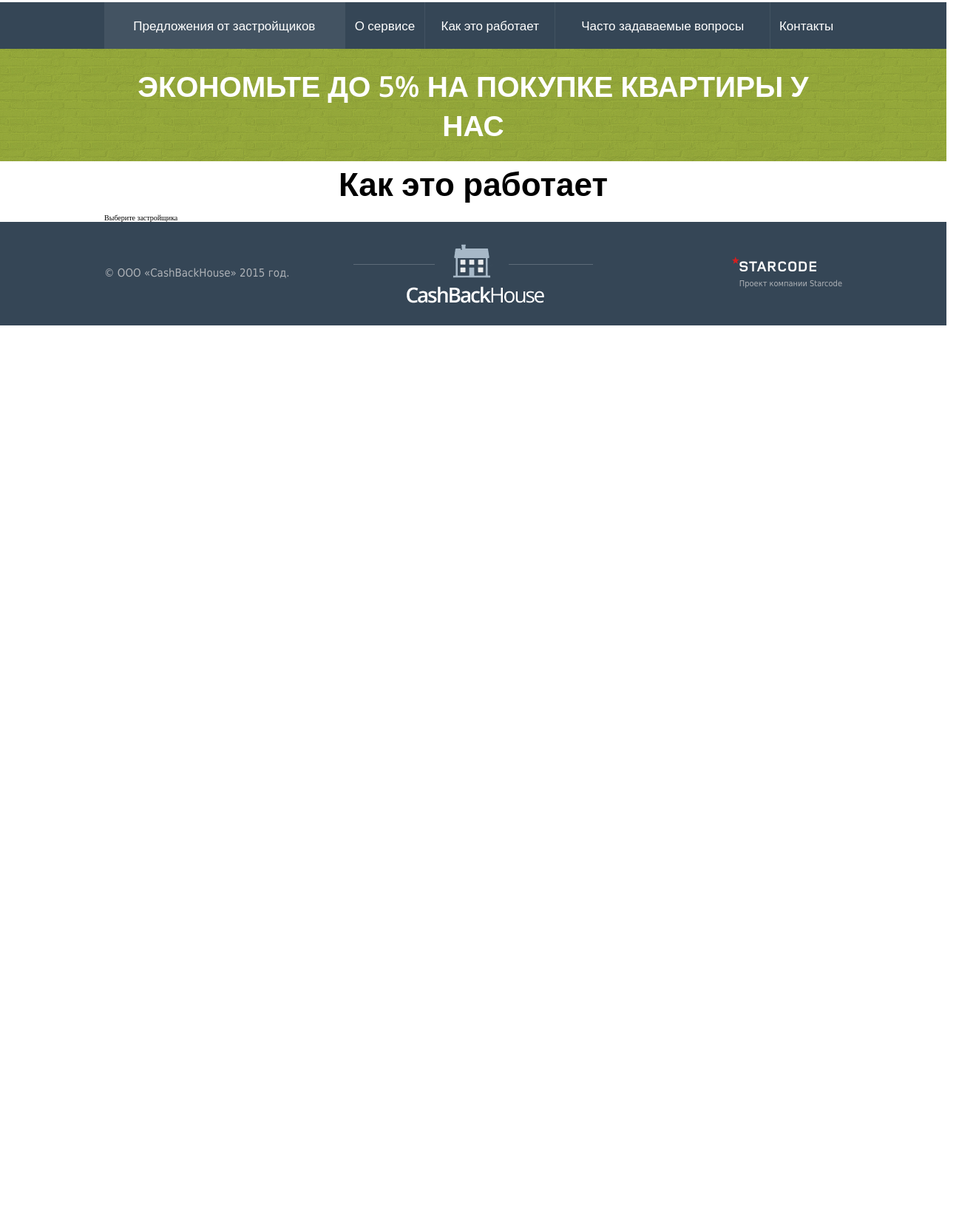
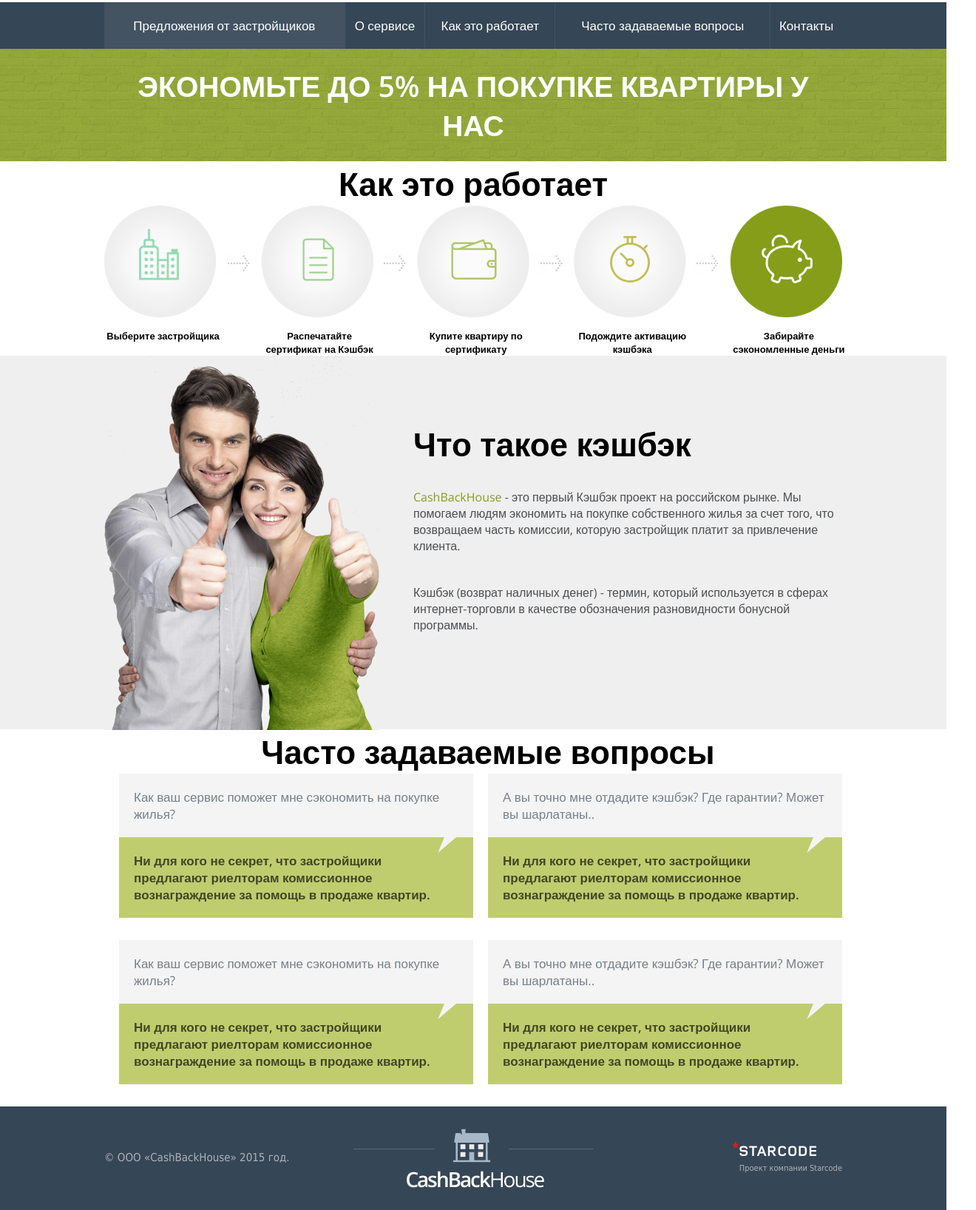
Before and after one commit to kkambucha/cashback, a website: page src/index.html in a window 1280 px wide. Shown: the part 112-1748 px from the top of the page at 74% size, 1320 px wide, since content can reach past the window. Before the commit the page ends 800 px from the top, so only its background shows below. Drawn offline with nearby package versions, Linux system fonts and the light colour scheme; files that its build step writes are made by us from their sources; files whose address does not match are found by name.

Commit message:
Work work work

```diff
--- a/src/css/partials/style.scss
+++ b/src/css/partials/style.scss
@@ -120,6 +120,30 @@ header{
 .b-adv-text{ background:transparent url('../img/adv-text.jpg'); text-align: center;
 	&__text{ display: block; text-align: center; vertical-align: middle; text-transform: uppercase; font-size: 3.9em; color: $White; font-family: $OpenSans; font-weight: $SemiBold; padding: 23px 20px;}
 }
+.b-how-it-work{ display: block; overflow: visible;
+	&__list{ display: block; margin-right: -60px; overflow: visible; }
+	&__item{ display: block; float: left; width: 20%; position: relative;
+		&:after{ content: ' '; display: block; position: absolute; top: 0; right: 13px; width: 34px; height: 100%; background:transparent url('../img/arrow-left.png') center 65px no-repeat; }
+		&:last-child:after{ display: none; }
+	}
+	&__text{ text-align: center; width: 159px; font-size: 13px; color: #000; font-family: $OpenSans; font-weight: $SemiBold; padding-top: 15px; position: relative; }
+	&__icon{ display: block; width: 152px; height: 152px; box-sizing: border-box; overflow: hidden; text-align: center; }
+	&__icon--dev{  }
+}
+.b-what-it-is{ background: $LightGray2; height: 505px; position: relative;
+	&__image{ display: inline-block; float: left; width: 372px; margin: 0 46px 0 0; }
+	&__text{ font-family: $OpenSans; color: $LightGray3; display: table-cell; vertical-align: middle; }
+	&__text h3{ color: $Black; font-size: 4.4em; font-weight: $SemiBold; margin: 0 0 0.7em 0; }
+	&__text p{ font-size: 1.6em; margin: 0 0 2.6em 0; }
+	&__text a{ color: $HrefsColor; text-decoration: none;
+		&:hover{ text-decoration: underline; }
+	}
+}
+.b-faq{ margin: 0 -40px 0 0;
+	&__item{ box-sizing: border-box; width: 50%; float: left; padding: 0 20px 0 0; margin: 0 0 30px 0; }
+	&__question{ display: block; box-sizing: border-box; padding: 20px; font-family: $OpenSans; font-weight: $Regular; font-size: 1.7em; background: $LightGray; color: $LightBlue2; }
+	&__ask{ display: block; box-sizing: border-box; padding: 20px; font-family: $OpenSans; font-weight: $SemiBold; font-size: 1.7em; color: $YellowDark2; background: $YellowDark url('../img/faq-ask.png') 95% top no-repeat; }
+}
 /*-----------------------------------HOLDERS----------------------------------*/
 
 /*-----------------------------------HELPERS----------------------------------*/
--- a/src/css/partials/vars.scss
+++ b/src/css/partials/vars.scss
@@ -11,9 +11,17 @@ $Bold : 700;
 /*-----------------------------------COLORS----------------------------------*/
 
 $LightBlue : #aeb2b7;
+$LightBlue2 : #77808a;
 $NormalBlue : #435362;
 $DarkBlue : #35424d;
 $DarkBlue2 : #354656;
 $Gray : #919396;
+$LightGray : #f4f4f4;
+$LightGray2 : #efefef;
+$LightGray3 : #4d4f52;
+$HrefsColor : #859d19;
 $Yellow : #c7ba50;
+$YellowDark: #c0cd6e;
+$YellowDark2: #424625;
 $White : #fff;
+$Black: #000;
--- a/src/index.html
+++ b/src/index.html
@@ -17,15 +17,55 @@
 			<p class="l-container b-adv-text__text">экономьте до 5% на покупке квартиры у нас</p>
 		</div>
 
-		<div class="b-block b-how-it-work l-container">
+		<div class="b-block b-how-it-work l-container clearfix">
 			<h3 class="b-block__h3">Как это работает</h3>
-			<ul>
-				<li><span class="b-how-it-work__icon"><img src="" alt=""></span><p>Выберите застройщика</p></li>
-				<li></li>
-				<li></li>
-				<li></li>
-				<li></li>
+			<ul class="b-how-it-work__list">
+				<li class="b-how-it-work__item"><span class="b-how-it-work__icon"><img src="img/adv-building.png" alt=""></span><p class="b-how-it-work__text">Выберите застройщика</p></li>
+				<li class="b-how-it-work__item"><span class="b-how-it-work__icon"><img src="img/adv-docs.png" alt=""></span><p class="b-how-it-work__text">Распечатайте сертификат на Кэшбэк</p></li>
+				<li class="b-how-it-work__item"><span class="b-how-it-work__icon"><img src="img/adv-cash.png" alt=""></span><p class="b-how-it-work__text">Купите квартиру по сертификату</p></li>
+				<li class="b-how-it-work__item"><span class="b-how-it-work__icon"><img src="img/adv-clocks.png" alt=""></span><p class="b-how-it-work__text">Подождите
+активацию кэшбэка</p></li>
+				<li class="b-how-it-work__item"><span class="b-how-it-work__icon"><img src="img/adv-cashback.png" alt=""></span><p class="b-how-it-work__text">Забирайте сэкономленные деньги</p></li>
 			</ul>
+		</div>
+
+		<div class="b-block b-what-it-is">
+			<div class="l-container">
+				<img src="img/good.png" alt="" class="b-what-it-is__image">
+
+				<div class="b-what-it-is__text">
+					<h3>Что такое кэшбэк</h3>
+					<p><a href="#" title="CashBackHouse">CashBackHouse</a> - это первый Кэшбэк проект на российском рынке. Мы помогаем людям экономить на покупке собственного жилья за счет того, что возвращаем часть комиссии, которую застройщик платит за привлечение клиента.</p>
+					<p>Кэшбэк (возврат наличных денег) -  термин, который используется в сферах интернет-торговли в качестве обозначения разновидности бонусной программы.</p>
+				</div>
+			</div>
+		</div>
+
+		<div class="b-block b-faq">
+			<div class="l-container">
+				<h3 class="b-block__h3">Часто задаваемые вопросы</h3>
+
+				<div class="b-faq__item">
+					<p class="b-faq__question">Как ваш сервис поможет мне сэкономить на покупке жилья?</p>
+					<p class="b-faq__ask">Ни для кого не секрет, что застройщики предлагают риелторам комиссионное вознаграждение за помощь в продаже квартир. </p>
+				</div>
+
+				<div class="b-faq__item">
+					<p class="b-faq__question">А вы точно мне отдадите кэшбэк? Где гарантии? Может вы шарлатаны..</p>
+					<p class="b-faq__ask">Ни для кого не секрет, что застройщики предлагают риелторам комиссионное вознаграждение за помощь в продаже квартир.  </p>
+				</div>
+
+				<div class="b-faq__item">
+					<p class="b-faq__question">Как ваш сервис поможет мне сэкономить на покупке жилья?</p>
+					<p class="b-faq__ask">Ни для кого не секрет, что застройщики предлагают риелторам комиссионное вознаграждение за помощь в продаже квартир. </p>
+				</div>
+
+				<div class="b-faq__item">
+					<p class="b-faq__question">А вы точно мне отдадите кэшбэк? Где гарантии? Может вы шарлатаны..</p>
+					<p class="b-faq__ask">Ни для кого не секрет, что застройщики предлагают риелторам комиссионное вознаграждение за помощь в продаже квартир.  </p>
+				</div>
+
+			</div>
 		</div>
 
 		<div class="l-clearer"></div>
```
Also changed, not shown: src/img/adv-building.png (added), src/img/adv-cash.png (added), src/img/adv-cashback.png (added), src/img/adv-clocks.png (added), src/img/adv-docs.png (added), src/img/adv-sprite.png (deleted), src/img/arrow-left.png (added), src/img/faq-ask.png (added), src/img/good.png (added), src/sprite/adv-building.png (renamed from src/sprite/building.png), src/sprite/adv-cash.png (renamed from src/sprite/cash.png), src/sprite/adv-cashback.png (renamed from src/sprite/pig.png), src/sprite/adv-clocks.png (renamed from src/sprite/clocks.png), src/sprite/adv-docs.png (renamed from src/sprite/docs.png).
